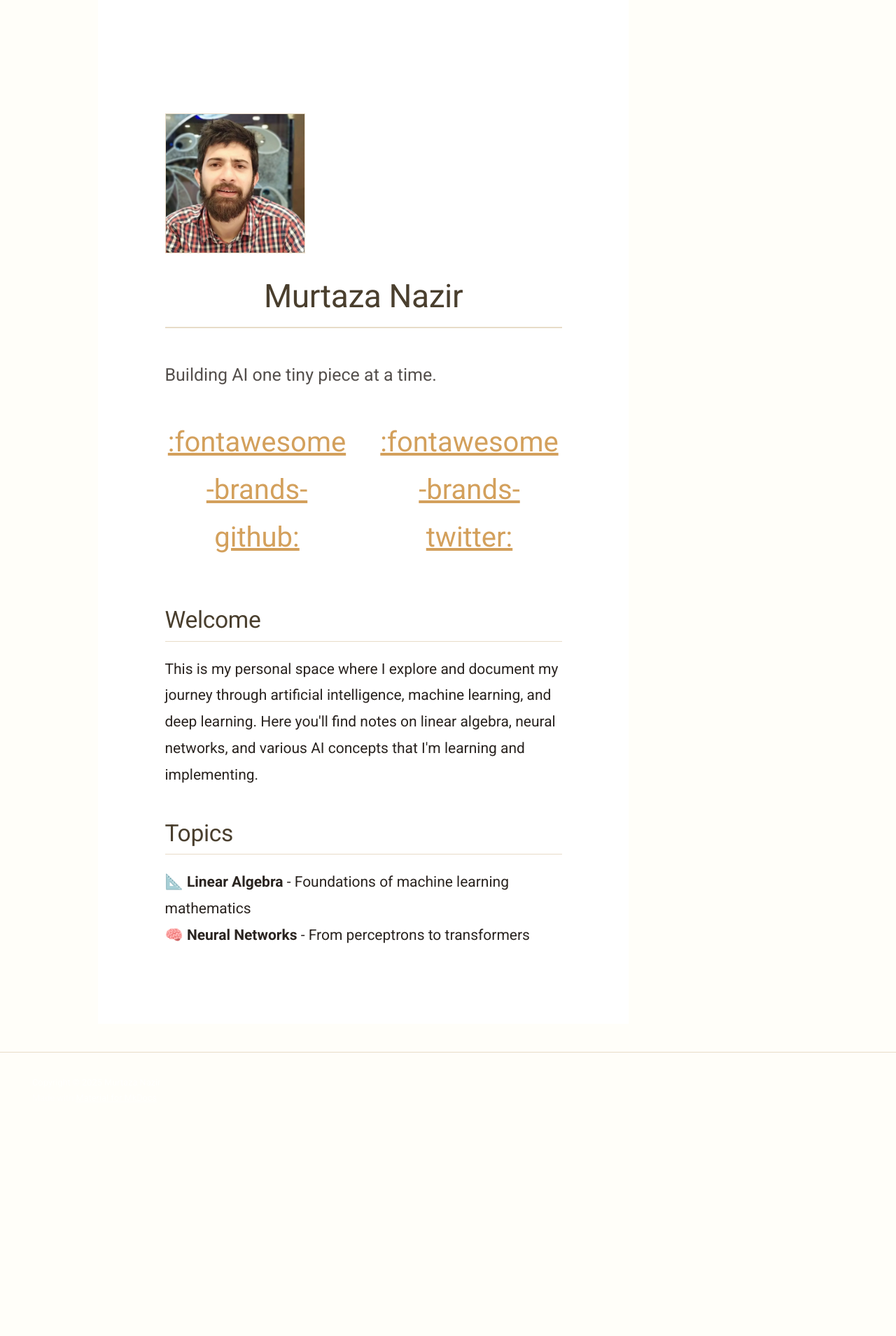
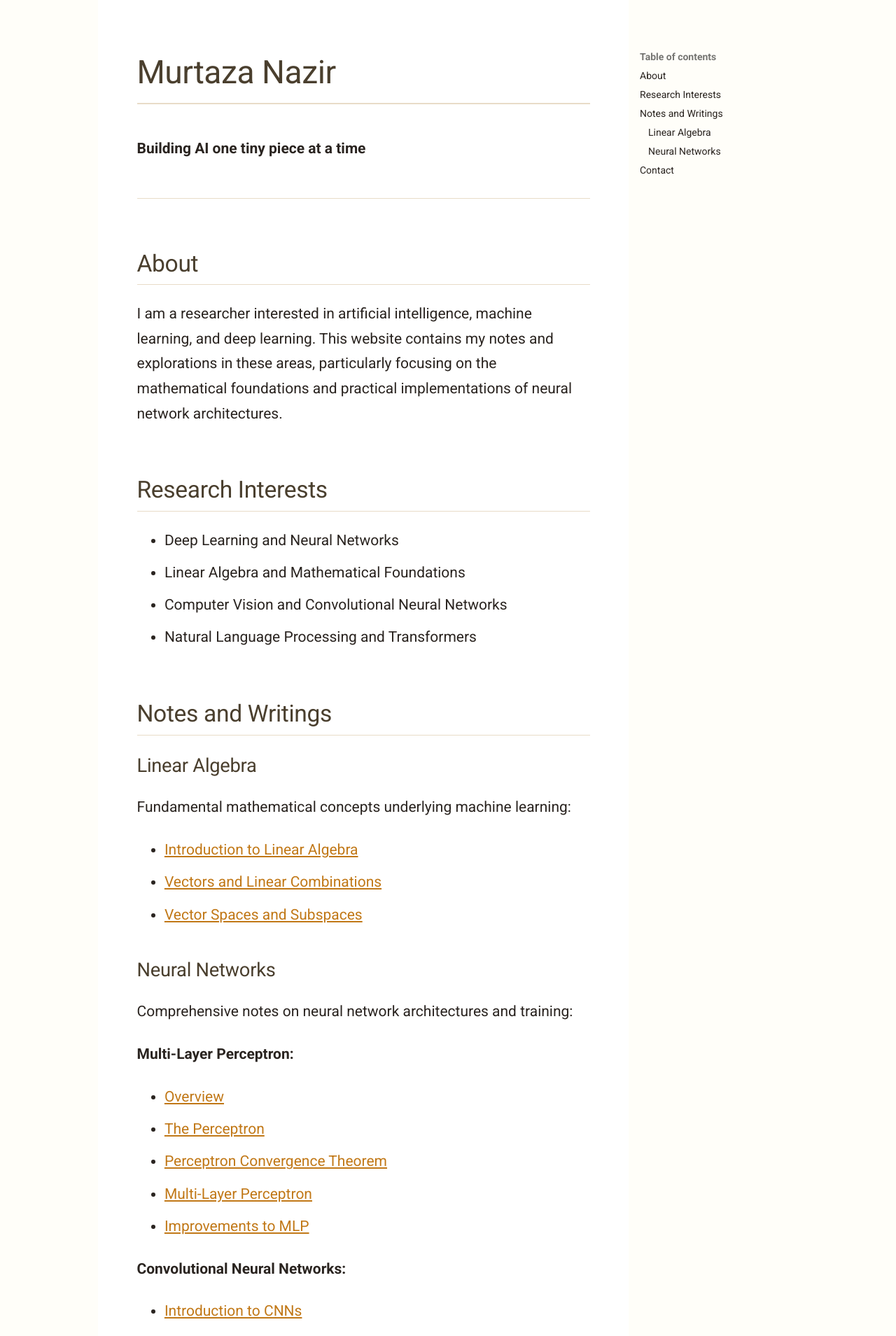
Before and after one commit to themurtazanazir/themurtazanazir.github.io, an MkDocs documentation site: the page built from docs/index.md, in a window 1280 px wide. Shown: the top 1909 px of the page at 70% size. Built offline with MkDocs 1.6.1 and Material for MkDocs 9.7.7, drawn with Linux system fonts in a browser that asks for light colours; before the commit the page ends 1591 px from its top, so only the background shows below that; some of the changed text lies outside the part shown.

Commit message:
Rewrite index page as simple academic profile
- Remove all custom styles and fancy effects
- Remove font-awesome icon references
- Remove emojis
- Convert to simple markdown with classic academic structure
- Add research interests, notes listing, and contact section
- Plain text links instead of icon buttons
- Old-school academic homepage aesthetic

```diff
--- a/docs/index.md
+++ b/docs/index.md
@@ -1,89 +1,59 @@
-<style>
-.home-container {
-    max-width: 800px;
-    margin: 2rem auto;
-    text-align: center;
-    padding: 2rem;
-}
+# Murtaza Nazir
 
-.profile-pic {
-    border-radius: 50%;
-    width: 200px;
-    height: 200px;
-    margin: 0 auto 2rem;
-    display: block;
-    box-shadow: 0 4px 6px rgba(0, 0, 0, 0.1);
-}
+**Building AI one tiny piece at a time**
 
-.home-title {
-    font-size: 2.5rem;
-    margin-bottom: 1rem;
-    font-weight: 600;
-}
+---
 
-.home-subtitle {
-    font-size: 1.25rem;
-    margin-bottom: 2rem;
-    opacity: 0.8;
-}
+## About
 
-.social-links {
-    display: flex;
-    justify-content: center;
-    gap: 2rem;
-    margin-top: 2rem;
-}
+I am a researcher interested in artificial intelligence, machine learning, and deep learning. This website contains my notes and explorations in these areas, particularly focusing on the mathematical foundations and practical implementations of neural network architectures.
 
-.social-links a {
-    font-size: 2rem;
-    transition: transform 0.2s;
-    opacity: 0.7;
-}
+## Research Interests
 
-.social-links a:hover {
-    transform: scale(1.1);
-    opacity: 1;
-}
+- Deep Learning and Neural Networks
+- Linear Algebra and Mathematical Foundations
+- Computer Vision and Convolutional Neural Networks
+- Natural Language Processing and Transformers
 
-.intro-section {
-    margin-top: 3rem;
-    text-align: left;
-    line-height: 1.8;
-}
+## Notes and Writings
 
-.intro-section h2 {
-    margin-top: 2rem;
-    margin-bottom: 1rem;
-}
-</style>
+### Linear Algebra
 
-<div class="home-container">
-    <img src="./img/photo.jpg" alt="Murtaza Nazir" class="profile-pic"/>
+Fundamental mathematical concepts underlying machine learning:
 
-    <h1 class="home-title">Murtaza Nazir</h1>
-    <p class="home-subtitle">Building AI one tiny piece at a time.</p>
+- [Introduction to Linear Algebra](linear_algebra/introduction.md)
+- [Vectors and Linear Combinations](linear_algebra/vectors-linear-combinations.md)
+- [Vector Spaces and Subspaces](linear_algebra/vector-spaces-and-subspaces.md)
 
-    <div class="social-links">
-        <a href="https://github.com/themurtazanazir/" target="_blank" title="GitHub">
-            :fontawesome-brands-github:
-        </a>
-        <a href="https://twitter.com/murtazanazir/" target="_blank" title="Twitter">
-            :fontawesome-brands-twitter:
-        </a>
-    </div>
+### Neural Networks
 
-    <div class="intro-section">
-        <h2>Welcome</h2>
-        <p>
-            This is my personal space where I explore and document my journey through artificial intelligence,
-            machine learning, and deep learning. Here you'll find notes on linear algebra, neural networks,
-            and various AI concepts that I'm learning and implementing.
-        </p>
+Comprehensive notes on neural network architectures and training:
 
-        <h2>Topics</h2>
-        <p>
-            📐 <strong>Linear Algebra</strong> - Foundations of machine learning mathematics<br/>
-            🧠 <strong>Neural Networks</strong> - From perceptrons to transformers
-        </p>
-    </div>
-</div>
+**Multi-Layer Perceptron:**
+
+- [Overview](neural_networks/multiayer-perceptron/index.md)
+- [The Perceptron](neural_networks/multiayer-perceptron/perceptron.md)
+- [Perceptron Convergence Theorem](neural_networks/multiayer-perceptron/perceptron-convergence-theorem.md)
+- [Multi-Layer Perceptron](neural_networks/multiayer-perceptron/multi-layer-perceptron.md)
+- [Improvements to MLP](neural_networks/multiayer-perceptron/improvements-to-mlp.md)
+
+**Convolutional Neural Networks:**
+
+- [Introduction to CNNs](neural_networks/convolutional_neural_networks/introduction.md)
+- [Convolutions](neural_networks/convolutional_neural_networks/convolutions.md)
+
+**Transformers:**
+
+- [Transformer Architecture](neural_networks/transformer/transformer.md)
+
+## Contact
+
+For questions or collaboration, feel free to reach out:
+
+- Email: contact@example.com
+- GitHub: [themurtazanazir](https://github.com/themurtazanazir/)
+- Twitter: [@murtazanazir](https://twitter.com/murtazanazir/)
+
+---
+
+*Last updated: January 2025*
```
